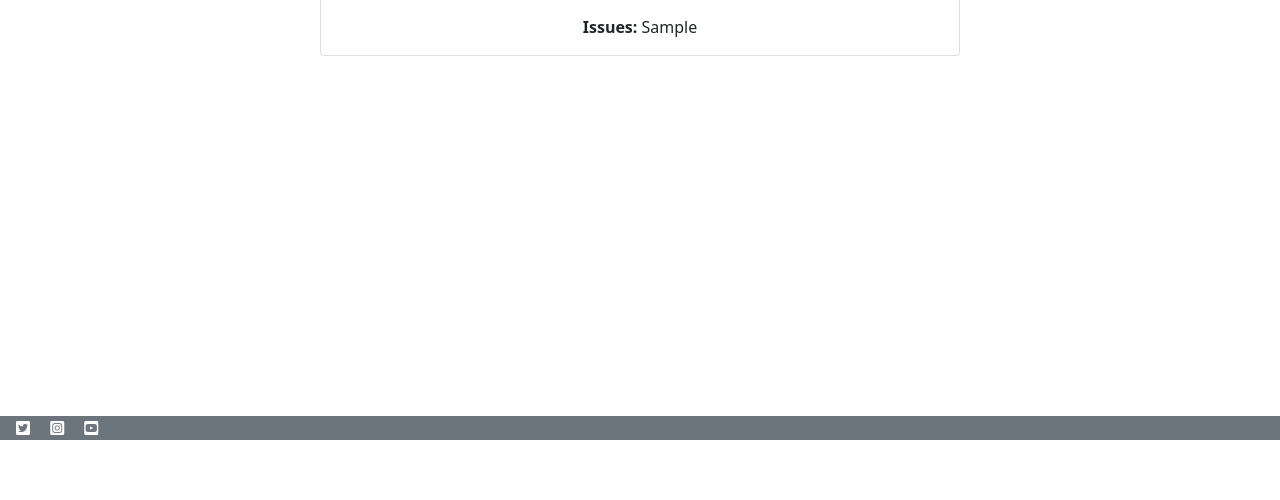
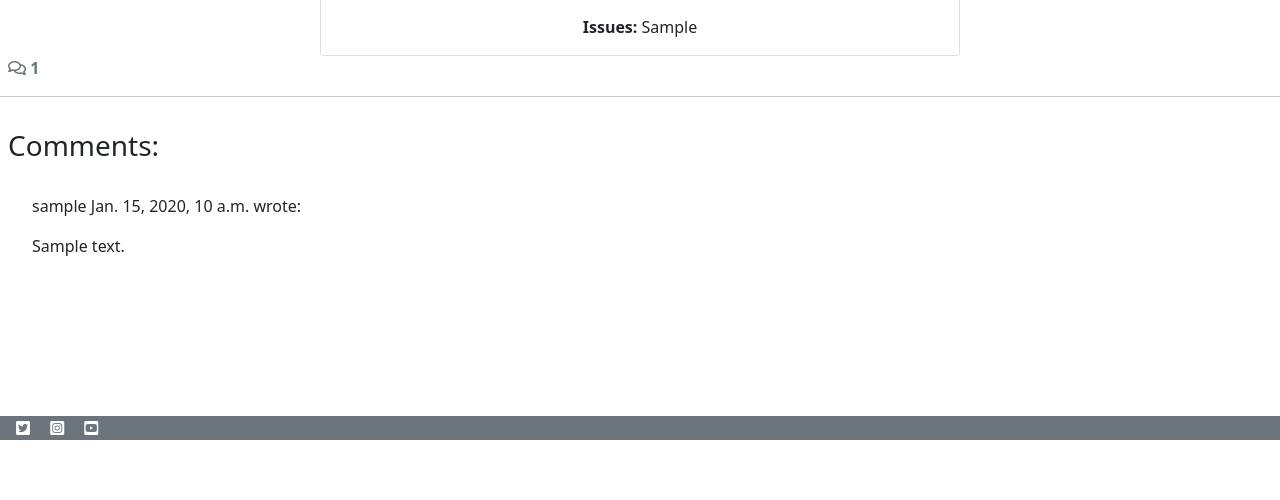
Before and after one commit to Rochilaz123/amateur-inventors, a Django app: a page that uses forum/templates/forum/idea_detail.html in a window 1280 px wide. Shown: the part 360-860 px from the top of the page. Run offline with Django 4.2, Linux system fonts and the light colour scheme; tables that the repository leaves empty hold one stand-in row (values such as "Sample post"); some libraries are stand-ins or nearby versions; some web fonts are replaced.

Commit message:
comments model displaying under idea

```diff
--- a/forum/templates/forum/idea_detail.html
+++ b/forum/templates/forum/idea_detail.html
@@ -71,6 +71,41 @@
         {% endif %}
     </div>
 </div>
-
+<!-- Displaying count of comments -->
+<div class="row">
+  <div class="col-md-6 offset-md-3 ms-2">
+    <strong class="text-secondary">
+      <i class="far fa-comments"></i> {{ comment_count }}
+    </strong>
+  </div>
+  <div class="col-12">
+    <hr>
+  </div>
+</div>
+<!-- Displaying Comments -->
+<div class="row">
+  <div class="col-md-6 offset-md-3 mb-4 mt-3 ms-2">
+    <h3>Comments:</h3>
+    <div class="card-body">
+      <!-- We want a for loop inside the empty control tags
+        to iterate through each comment in comments -->
+      {% for comment in comments %}
+      <div class="p-2 comments">
+        <p class="font-weight-bold">
+          {{ comment.author }}
+          <span class="font-weight-normal">
+            {{ comment.created_on }}
+          </span> wrote:
+        </p>
+        <div id="comment{{ comment.id }}">
+          {{ comment.body | linebreaks }}
+        </div>
+      </div>
+      <!-- Our for loop ends here -->
+      {% endfor %}
+    </div>
+  </div>
+</div>
+</div>
 
 {% endblock %}
--- a/forum/views.py
+++ b/forum/views.py
@@ -16,7 +16,10 @@ class IdeaList(generic.ListView):
 def idea_detail(request, slug):
     queryset = Idea.objects.all()
     idea = get_object_or_404(queryset, slug=slug)
-    # This was not added - you will also need to ad the post functionality here - essentially you are staying in the detail view wheny ou are clicking on the modal
+    comments = idea.comments.all().order_by("-created_on")
+    comment_count = idea.comments.all().count()
+    # This was not added - you will also need to ad the post functionality here -
+    # essentially you are staying in the detail view wheny ou are clicking on the modal
     idea_form = IdeaForm()
     return render(
         request,
@@ -24,7 +27,8 @@ def idea_detail(request, slug):
         {
             "idea": idea,
             "idea_form": idea_form,
-
+            "comments": comments,
+            "comment_count": comment_count,
         },
     )
 
@@ -50,32 +54,7 @@ def idea_form(request):
     return render(request, "forum/idea_form.html", {"idea_form": form})
 
 
-# # @login_required
-# def idea_edit(request, slug, idea_id):
-#     """
-#     view to edit ideas
-#     """
-
-#     if request.method == "POST":
-#         queryset = Idea.objects.all()
-#         idea = get_object_or_404(queryset, slug=slug)
-#         form = IdeaForm(data=request.POST, instance=idea)
-
-#         if form.is_valid() and idea.author == request.user:
-#             idea = form.save(commit=False)
-#             idea.save()
-#             messages.add_message(
-#                 request, messages.SUCCESS,
-#                 'Idea successfully updated!'
-#             )
-#             return HttpResponseRedirect('/')
-#         else:
-#             messages.add_message(request, messages.ERROR,
-#             'Error updating idea!')
-
-#     return render(request, "forum/idea_form.html", {"idea_form": form})
-
-# # @login_required
+# @login_required
 def idea_edit(request):
     idea = get_object_or_404(queryset, slug=slug)
     if request.method == "POST":
--- a/static/js/script.js
+++ b/static/js/script.js
@@ -5,7 +5,6 @@ const title = document.getElementById("title").innerText;
 const purpose = document.getElementById("purpose").innerText;
 const details = document.getElementById("details").innerText;
 const issues = document.getElementById("issues").innerText;
-
 
 function populateModal(title, purpose, details, issues) {
     console.log("populateModal working")
@@ -16,7 +15,10 @@ function populateModal(title, purpose, details, issues) {
   }
 
 for (let button of editButtons) {
+
   button.addEventListener("click", (e) =>
+
     editModal.show(),
+
     populateModal(title, purpose, details, issues)
 )}
```
Also changed, not shown: forum/migrations/0002_comment.py (added).
